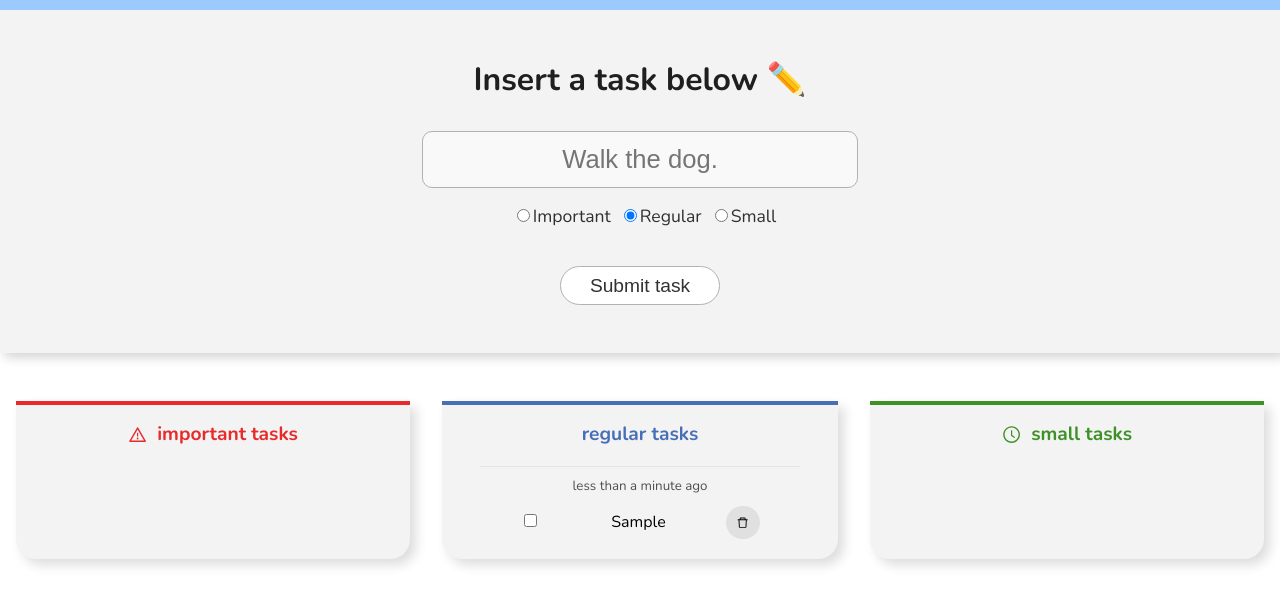
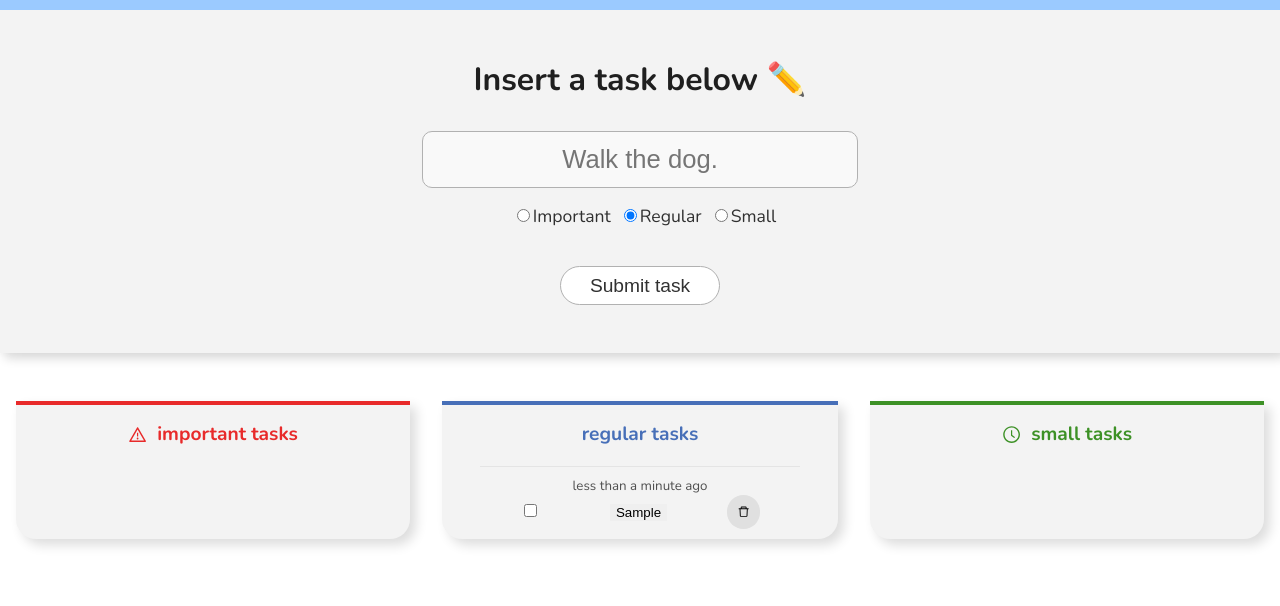
Before and after one commit to JJMarques/redux-tasklist, a React (Create React App) app: page / in a window 1280 px wide. Both pictures are taken after typing "Sample" into the empty fields and a click on the button "Submit task". Shown: the top 606 px of the page. Built offline with nearby package versions, Linux system fonts and the light colour scheme.

Commit message:
improved accessibility w keyboard

```diff
--- a/src/features/task/TaskNameDisplay.js
+++ b/src/features/task/TaskNameDisplay.js
@@ -23,18 +23,20 @@ export function TaskNameDisplay({ task, k }) {
         <>
         {
             !isEditing ? (
-                <p
+                <button
                 tabindex="0"
                 onClick={() => setIsEditing(true)}
                     style={{
+                        border:'none',
                         textDecoration: task.checked ? 'line-through' : 'none',
                         color: task.checked ? 'gray' : 'black',
                         cursor: 'pointer'
                     }}
                 >
                         {task.description}
-                </p>
+                </button>
             ) : (
+                <form onSubmit={finishedEditing}>
                 <input
                     type="text"
                     maxLength="30"
@@ -43,6 +45,7 @@ export function TaskNameDisplay({ task, k }) {
                     onChange={e => setInputValue(e.target.value)}
                     onBlur={finishedEditing}
                 />
+                </form>
             )
         }
         </>
```
Also changed, not shown: 1 other file (tests, documents, lock files or other folders).
